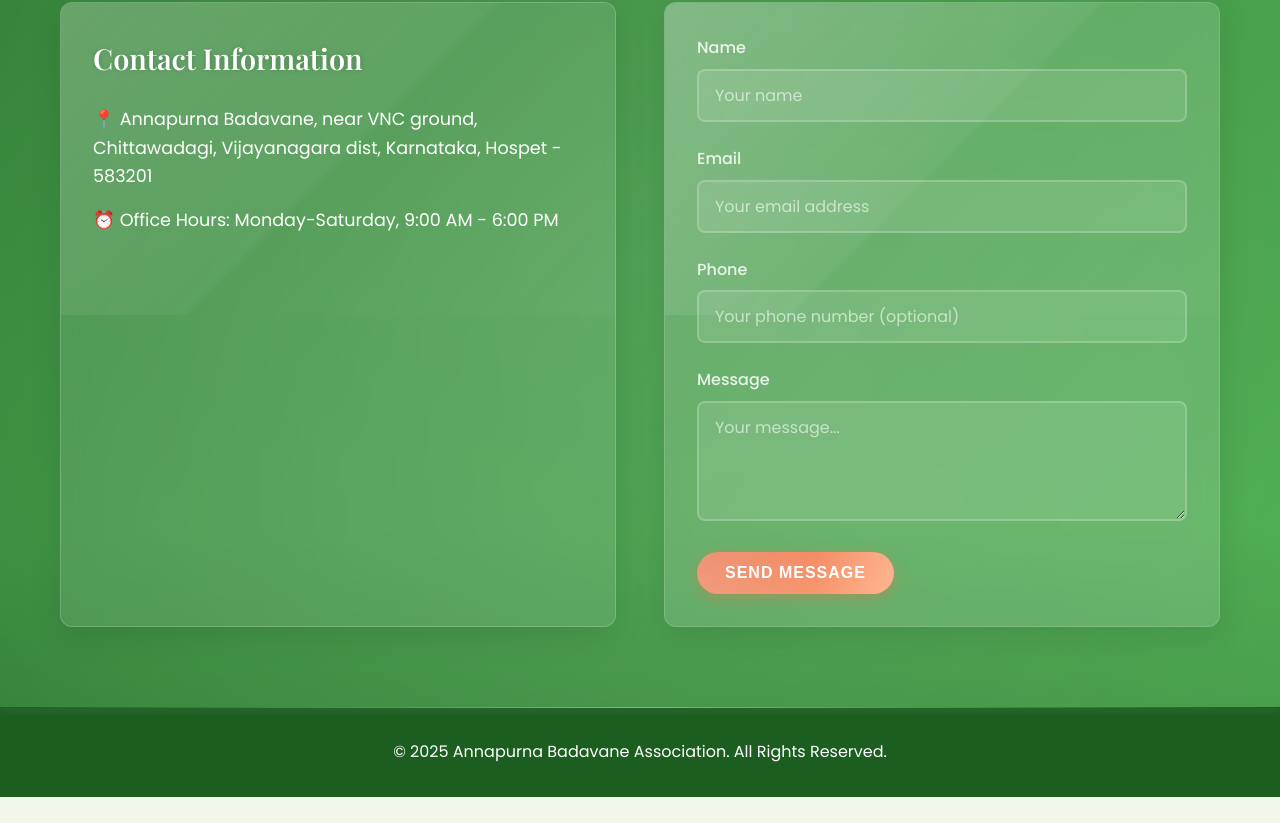
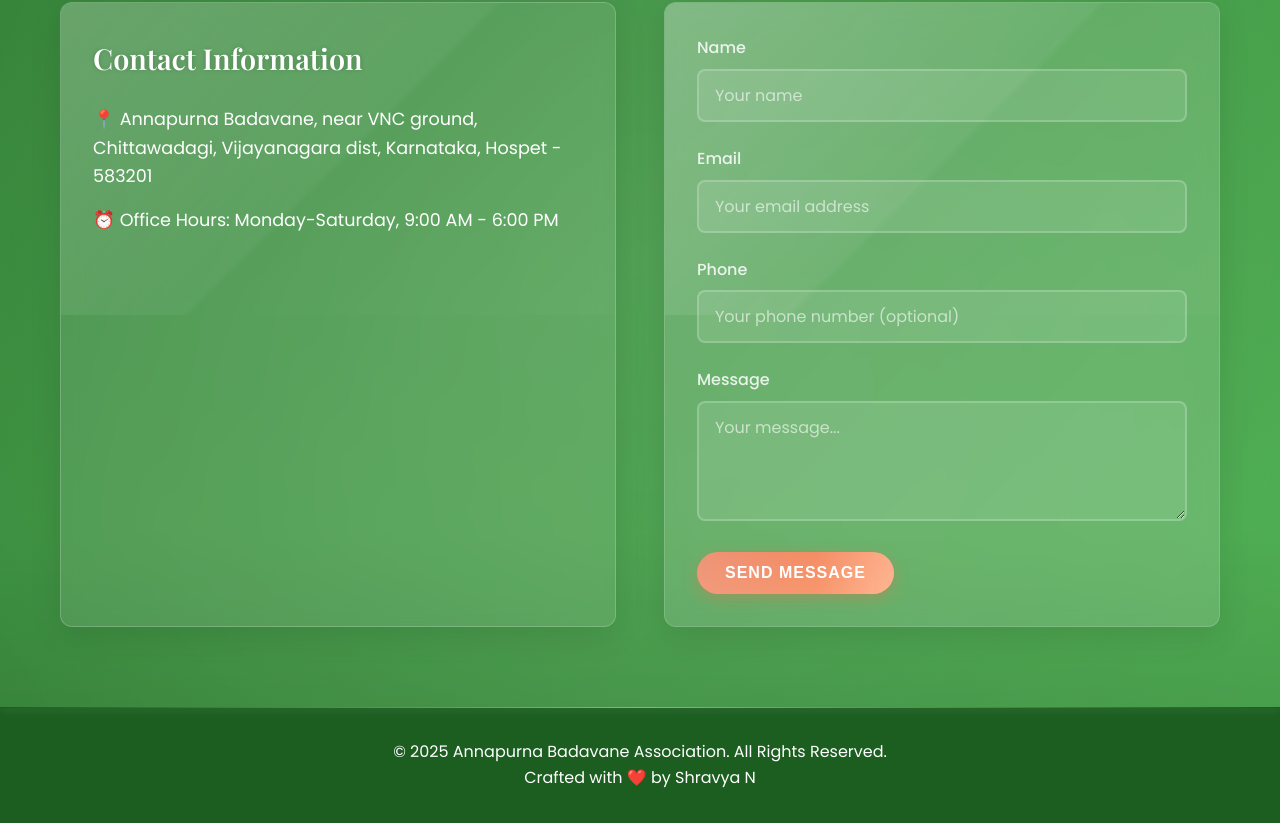
Before and after one commit to shravyaN25/MyColonyWebsite, a React (Create React App) app: page / in a window 1280 px wide. Shown: the part 2858-3681 px from the top of the page. Before the commit the page ends 3655 px from the top, so only its background shows below. Built offline with nearby package versions, Linux system fonts and the light colour scheme.

Commit message:
Update Home.tsx

```diff
--- a/src/components/Home.tsx
+++ b/src/components/Home.tsx
@@ -134,6 +134,7 @@ const Home: React.FC = () => {
           <div className="footer-content">
             <div className="copyright">
               <center><p>&copy; 2025 Annapurna Badavane Association. All Rights Reserved.</p></center>
+<center>Crafted with ❤️ by Shravya N</center>
             </div>
           </div>
         </div>
```
